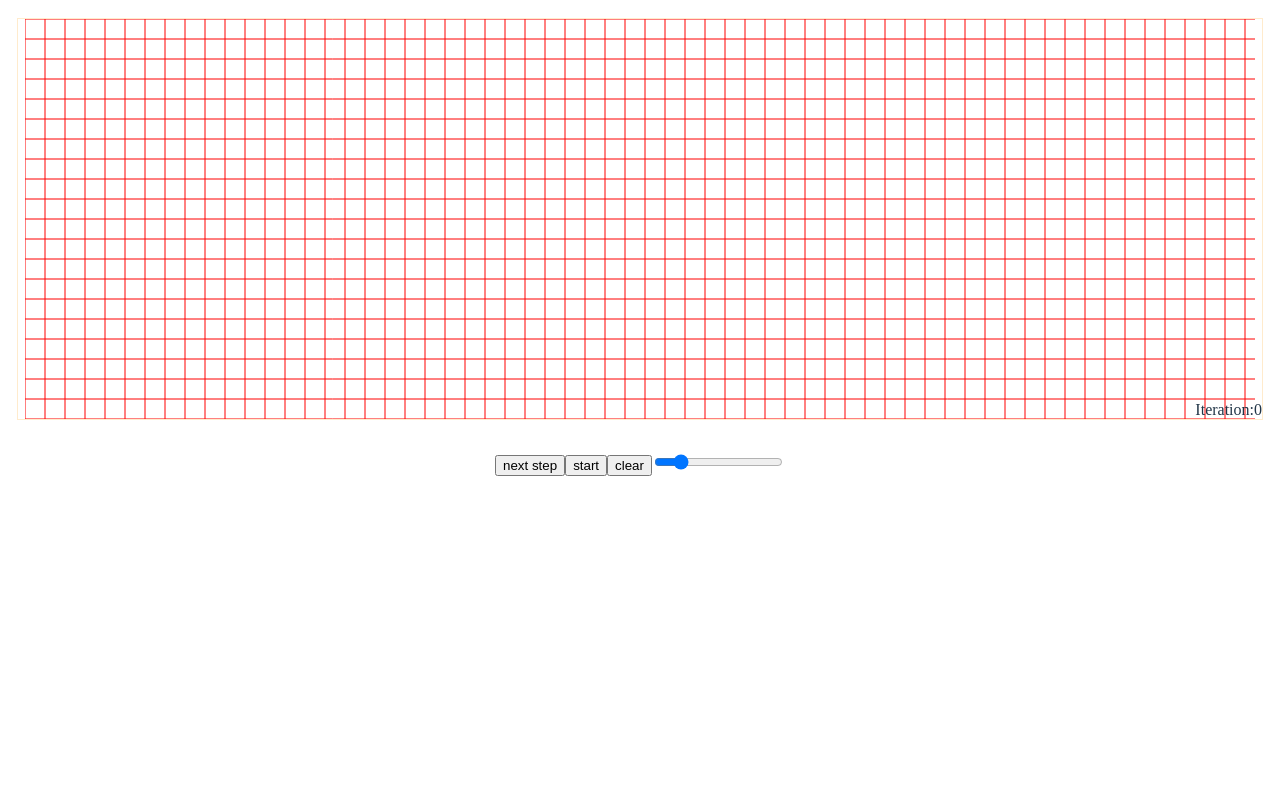
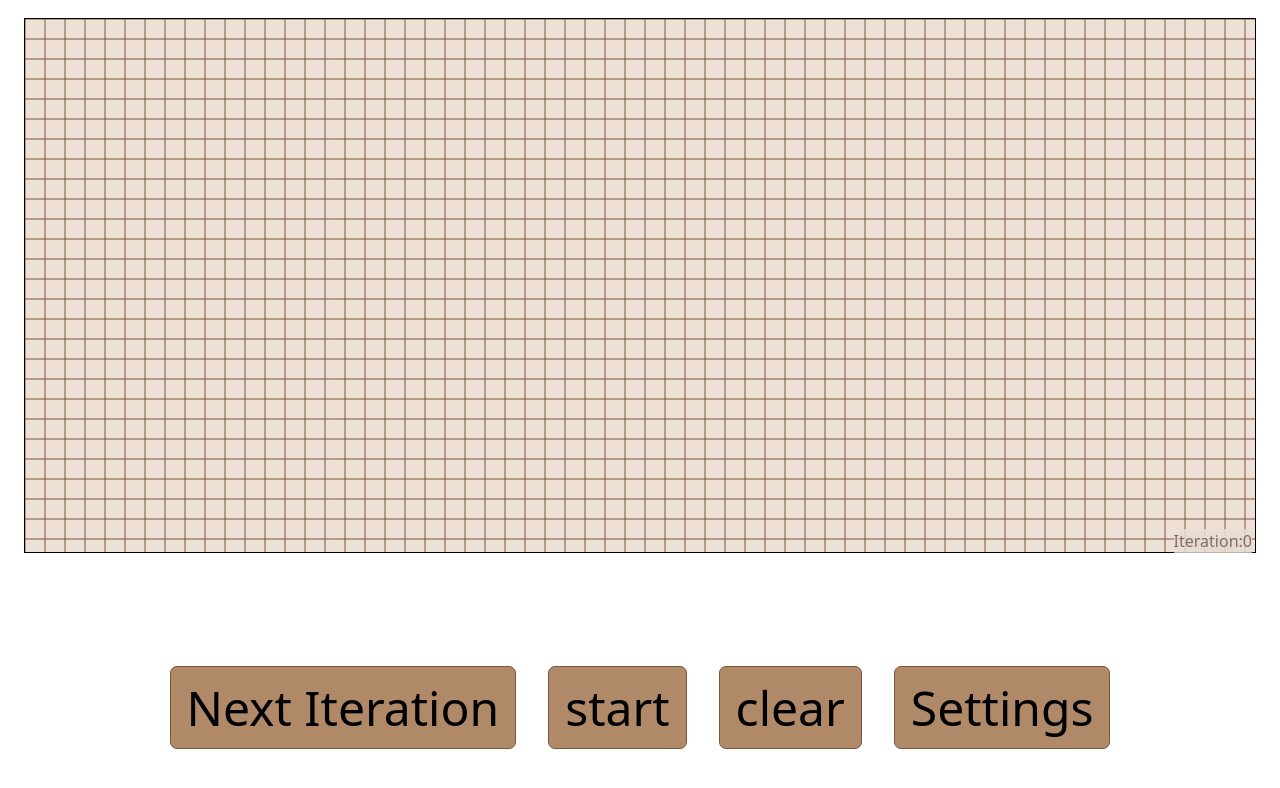
Before and after one commit to mallar-B/gameOfLife, a React (Vite) app: page / in a window 1280 px wide. Shown: the top 788 px of the page. Built offline with nearby package versions, Linux system fonts and the light colour scheme.

Commit message:
add all functionality + styling

```diff
--- a/src/App.css
+++ b/src/App.css
@@ -6,8 +6,9 @@
 
 .grid-frame{
   width: 100%;
-  height: 100%;
-  border: 1px solid blanchedalmond;
+  /* height:500px; */
+  /* border: 1px solid blanchedalmond; */
+  /* overflow: auto; */
   display: flex;
   position: relative;
   justify-content: center;
@@ -21,5 +22,103 @@
 }
 
 .button-container{
-  padding-top: 2rem;
+  padding-top: 10%;
 }
+
+.btn{
+  margin: 1rem;
+  padding: 0.5rem 1rem;
+  border-radius: 7px;
+  border: 1px solid #7F5539;
+  background-color: #B08968;
+  font-size: 3rem;
+  /* color: #fff; */
+  font-family: system-ui, -apple-system, BlinkMacSystemFont, 'Segoe UI', Roboto, Oxygen, Ubuntu, Cantarell, 'Open Sans', 'Helvetica Neue', sans-serif
+}
+
+.btn:hover{
+  background-color: #DDB892;
+  cursor: pointer;
+}
+
+.hud{
+  display: flex;
+  justify-content: center;
+  gap: 2rem;
+}
+
+.settings-wrapper {
+  position: relative;
+  display: inline-block;
+}
+
+.sliders-container {
+  position: absolute;
+  bottom: 100%;
+  left: 50%;
+  width: max-content;
+  transform: translateX(-50%);
+  margin-bottom: 8px;
+  background-color: #EDE0D4AA;
+  backdrop-filter: blur(10px);
+  color: #7F5539;
+  font-size: 1.2rem;
+  padding: 20px;
+  border: 2px solid #7F5539;
+  border-radius: 7px;
+  display: flex;
+  flex-direction: column;
+  gap: 24px;
+  box-shadow: 0 4px 12px rgba(0, 0, 0, 0.1);
+  z-index: 100;
+}
+
+.slider-wrapper {
+  display: flex;
+  flex-direction: column;
+  gap: 8px;
+}
+
+.slider-label {
+  color: #7F5539;
+  font-weight: bold;
+}
+
+input[type="range"] {
+  -webkit-appearance: none;
+  width: 100%;
+  height: 6px;
+  background: #DDB892;
+  border-radius: 4px;
+  outline: none;
+  transition: background 0.3s ease;
+}
+
+input[type="range"]::-webkit-slider-thumb {
+  -webkit-appearance: none;
+  appearance: none;
+  width: 16px;
+  height: 16px;
+  background: #B08968;
+  border-radius: 50%;
+  cursor: pointer;
+  transition: background 0.3s ease;
+}
+
+input[type="range"]::-webkit-slider-thumb:hover {
+  background: #9C6644;
+}
+
+input[type="range"]::-moz-range-thumb {
+  width: 16px;
+  height: 16px;
+  background: #B08968;
+  border: none;
+  border-radius: 50%;
+  cursor: pointer;
+  transition: background 0.3s ease;
+}
+
+input[type="range"]::-moz-range-thumb:hover {
+  background: #9C6644;
+}
--- a/src/App.tsx
+++ b/src/App.tsx
@@ -3,8 +3,86 @@
 
 const IterationCounterLabel = ({ num }: { num: number }) => {
   return (
-    <div style={{ position: "absolute", right: 0, bottom: 0 }}>
+    <div
+      style={{
+        position: "absolute",
+        right: 10,
+        bottom: 0,
+        backgroundColor: "#EDE0D4AA",
+        backdropFilter: "blur(10px)",
+        color: "#7D6E64",
+      }}
+    >
       Iteration:{num}
+    </div>
+  );
+};
+
+const Button = ({
+  children,
+  onClick,
+}: {
+  children: React.ReactNode;
+  onClick: () => void;
+}) => {
+  return (
+    <button className="btn" onClick={onClick}>
+      {children}
+    </button>
+  );
+};
+
+const Slider = ({
+  label,
+  value,
+  min,
+  max,
+  step,
+  setValue,
+  reverse,
+  unit,
+}: {
+  label: string;
+  value: number;
+  min: number;
+  max: number;
+  step: number;
+  setValue: (value: number) => void;
+  reverse?: boolean;
+  unit?: string;
+}) => {
+  return (
+    <div className="slider-wrapper">
+      <label
+        style={{ display: "block", marginBottom: "8px", fontWeight: "bold" }}
+      >
+        {label}
+      </label>
+      <input
+        type="range"
+        value={reverse ? max + min - value : value}
+        min={min}
+        max={max}
+        step={step}
+        onChange={(e) => {
+          const newValue = Number(e.target.value);
+          setValue(reverse ? max + min - newValue : newValue);
+        }}
+        style={{
+          width: "100%",
+          appearance: "none",
+          height: "6px",
+          borderRadius: "3px",
+          background: "#ccc",
+          outline: "none",
+          marginBottom: "10px",
+          cursor: "pointer",
+        }}
+      />
+      <span style={{ fontSize: "14px", color: "#555" }}>
+        {value}
+        {unit}
+      </span>
     </div>
   );
 };
@@ -33,6 +111,7 @@
   const [isRunning, setIsRunning] = useState<boolean>(false);
   const [iterationSpeed, setIterationSpeed] = useState<number>(425);
   const [iterationNumber, setIterationNumber] = useState<number>(0);
+  const [isSettingsOpen, setIsSettingsOpen] = useState<boolean>(false);
 
   const countNeighbours = useCallback(
     (tempGrid: Array<Array<number>>, row: number, col: number) => {
@@ -107,6 +186,22 @@
     },
     [gridSize],
   );
+
+  const resetGrid = () => {
+    setGrid(() => {
+      const arr2d: Array<Array<number>> = [];
+      for (let i = 0; i < rows; i++) {
+        const row: Array<number> = [];
+        for (let j = 0; j < cols; j++) {
+          row.push(0);
+        }
+        arr2d.push(row);
+      }
+      return arr2d;
+    });
+    setIterationNumber(0);
+  };
+
   // This useEffect make sure to draw instantly
   // This is the main drawing logic
   useEffect(() => {
@@ -114,9 +209,10 @@
     if (!ctx) return;
 
     ctx.clearRect(0, 0, cols * gridSize, rows * gridSize);
+    ctx.fillStyle = "#7F5539";
 
     // Draw grid lines
-    ctx.strokeStyle = "red";
+    ctx.strokeStyle = "#7F5539";
     ctx.lineWidth = 1;
 
     // Draw vertical lines
@@ -166,7 +262,7 @@
 
   useEffect(() => {
     setFrameWidth(window.innerWidth - 50); // compansate for padding of body
-    setFrameHeight(window.innerHeight / 2);
+    setFrameHeight(window.innerHeight / 1.5);
   }, []);
 
   useEffect(() => {
@@ -197,28 +293,49 @@
   return (
     <div className="container">
       <div className="grid-frame">
-        <canvas ref={canvasRef} height={frameHeight} width={frameWidth} />
+        <canvas
+          ref={canvasRef}
+          height={frameHeight}
+          width={frameWidth}
+          style={{ border: "1px solid black", backgroundColor: "#EDE0D4" }}
+        />
         <IterationCounterLabel num={iterationNumber} />
       </div>
-      <div className="button-container">
-        <button>next step</button>
-        <button
-          onClick={() => {
-            setIsRunning((state) => !state);
-          }}
-        >
-          start
-        </button>
-        <button onClick={() => console.log(isRunning, iterationSpeed)}>
-          clear
-        </button>
-        <input
-          type="range"
-          min="10"
-          max="70"
-          value={gridSize}
-          onChange={(e) => setGridSize(Number(e.target.value))}
-        />
+      <div className="hud">
+        <div className="button-container">
+          <Button onClick={nextIteration}>Next Iteration</Button>
+          <Button onClick={() => setIsRunning((state) => !state)}>
+            {isRunning ? "stop" : "start"}
+          </Button>
+          <Button onClick={resetGrid}>clear</Button>
+          <div className="settings-wrapper">
+            <Button onClick={() => setIsSettingsOpen((state) => !state)}>
+              Settings
+            </Button>
+            {isSettingsOpen ? (
+              <div className="sliders-container">
+                <Slider
+                  label="Grid Size"
+                  value={gridSize}
+                  min={5}
+                  max={70}
+                  step={1}
+                  setValue={setGridSize}
+                />
+                <Slider
+                  label="Iteration Speed"
+                  value={iterationSpeed}
+                  min={50}
+                  max={1000}
+                  step={10}
+                  setValue={setIterationSpeed}
+                  reverse={true}
+                  unit="ms"
+                />
+              </div>
+            ) : null}
+          </div>
+        </div>
       </div>
     </div>
   );
--- a/src/index.css
+++ b/src/index.css
@@ -1,11 +1,11 @@
 :root {
-  /* font-family: system-ui, Avenir, Helvetica, Arial, sans-serif; */
-  /* line-height: 1.5; */
-  /* font-weight: 400; */
-  /**/
-  /* color-scheme: light dark; */
-  /* color: rgba(255, 255, 255, 0.87); */
-  /* background-color: #242424; */
+  font-family: system-ui, Avenir, Helvetica, Arial, sans-serif;
+  line-height: 1.5;
+  font-weight: 400;
+
+  color-scheme: light dark;
+  color: rgba(255, 255, 255, 0.87);
+  background-color: #E6CCB2;
 
   font-synthesis: none;
   text-rendering: optimizeLegibility;
```
